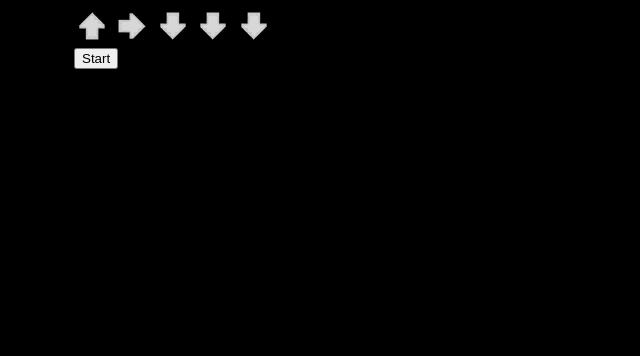
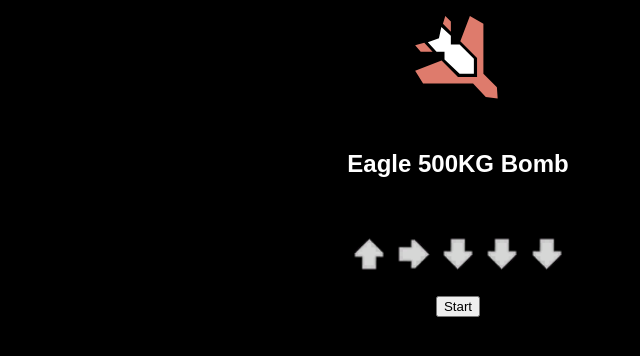
Before and after one commit to Lineax17/Helldivers_Strategem_Trainer, a website: page Eagle-500KG.html in a window 1280 px wide. Shown: the whole page, without its empty margins (182-822 px from the left). Drawn offline with Linux system fonts and the light colour scheme.

Commit message:
Updating Project

```diff
--- a/Eagle-500KG.html
+++ b/Eagle-500KG.html
@@ -8,14 +8,15 @@
     <script src="js/app.js"></script>
 </head>
 <body>
-    <div>
-        <img id="arrow1" src="/media/arrows/Up_Unpressed.webp" alt="">
-        <img id="arrow2" src="/media/arrows/Right_Unpressed.webp" alt="">
-        <img id="arrow3" src="/media/arrows/Down_Unpressed.webp" alt="">
-        <img id="arrow4" src="/media/arrows/Down_Unpressed.webp" alt="">
-        <img id="arrow5" src="/media/arrows/Down_Unpressed.webp" alt="">
+    <div class="arrow_container">
+        <img src="media/strategems/Eagle%20500KG%20Bomb.svg" alt="Icon" width="100" height="100"><br></br>
+        <h2>Eagle 500KG Bomb</h2><br></br>
+        <img class="arrow" id="arrow1" src="/media/arrows/Up_Unpressed.webp" alt="">
+        <img class="arrow" id="arrow2" src="/media/arrows/Right_Unpressed.webp" alt="">
+        <img class="arrow" id="arrow3" src="/media/arrows/Down_Unpressed.webp" alt="">
+        <img class="arrow" id="arrow4" src="/media/arrows/Down_Unpressed.webp" alt="">
+        <img class="arrow" id="arrow5" src="/media/arrows/Down_Unpressed.webp" alt=""><br></br>
+        <button onclick="startTraining(0)">Start</button>
     </div>
-
-    <button onclick="startTraining(0)">Start</button>
 </body>
 </html>
--- a/css/style.css
+++ b/css/style.css
@@ -9,3 +9,12 @@ body{
 .strategem_code{
     margin-top: 30%;
 }
+
+.arrow{
+    width: 40px;
+    height: 40px;
+}
+
+.arrow_container{
+    text-align: center;
+}
--- a/js/app.js
+++ b/js/app.js
@@ -17,27 +17,17 @@ strategems = [
 function startTraining(number) {
     let data = strategems[number]
     let buttonsToPress = data.keys;
-    console.log(buttonsToPress)
     let index = 0;
 
     window.addEventListener('keydown', function (event){
         if(event.key == buttonsToPress[index]) {
+            toggleArrow(buttonsToPress, index)
             index++
-            console.log("Index: " + index + " Key: " + event.key)
-            /**switch(event.key) {
-                case 'w':
-                    document.getElementById("arrow"+"%s", index).src = "../media/arrows/Up_Pressed.webp"
-                case 'a':
-                    document.getElementById("arrow"+"%s", index).src = "../media/arrows/Left_Pressed.webp"
-                case 's':
-                    document.getElementById("arrow"+"%s", index).src = "../media/arrows/Down_Pressed.webp"
-                case 'd':
-                    document.getElementById("arrow"+"%s", index).src = "../media/arrows/Right_Pressed.webp"
-            }**/
+            //console.log("Index: " + index + " Key: " + event.key)
             if (index == buttonsToPress.length) {
-                alert("Richtig!")
                 index = 0
                 this.location.reload()
+                //alert("Richtig!")
             }
         } else {
             this.alert("Falscher Key!")
@@ -46,3 +36,13 @@ function startTraining(number) {
         }
     })
 }
+
+
+function toggleArrow(buttonsToPress, index){
+    index1 = Number(index+1)
+    currentSymbol = document.getElementById("arrow"+ index1).src;
+    directionSymbol = currentSymbol.split("_")[0];
+    pressedSymbol = directionSymbol + "_Pressed.webp"
+
+    document.getElementById("arrow"+ index1).src = pressedSymbol
+}
```
